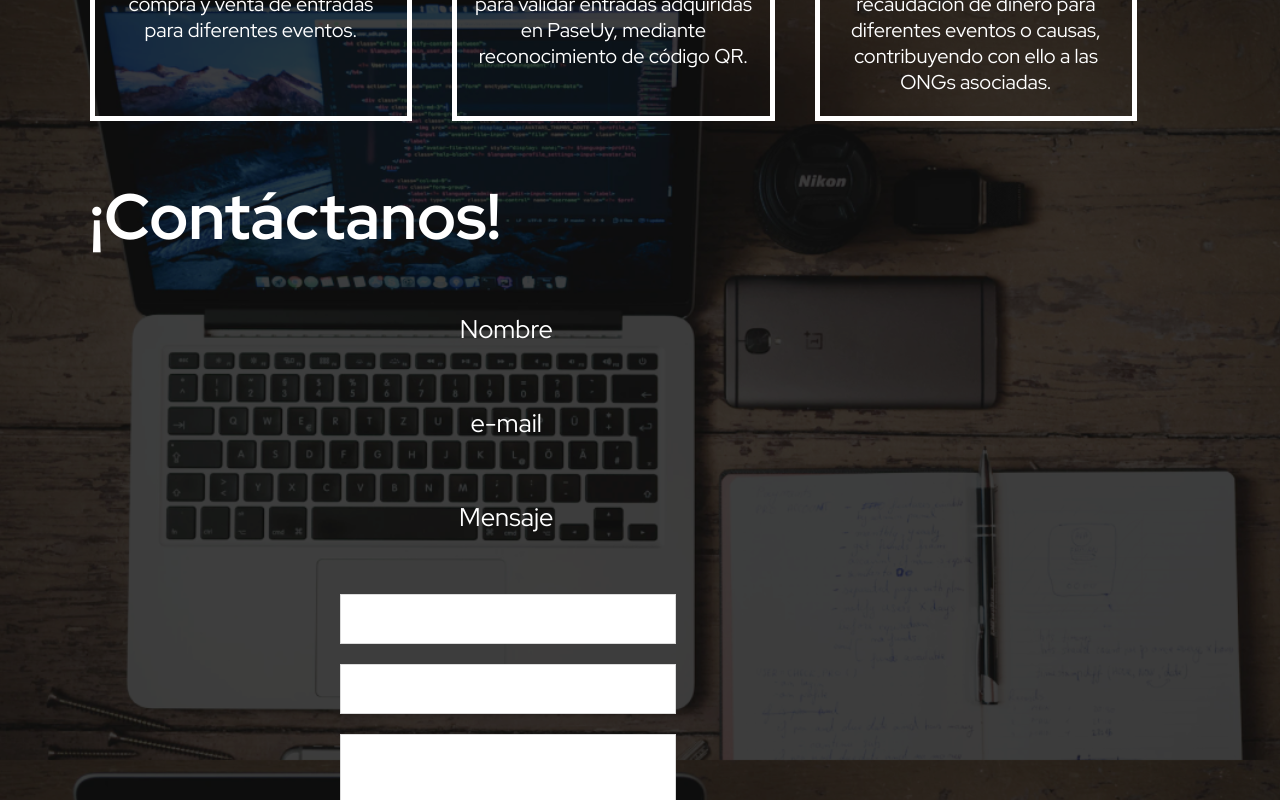
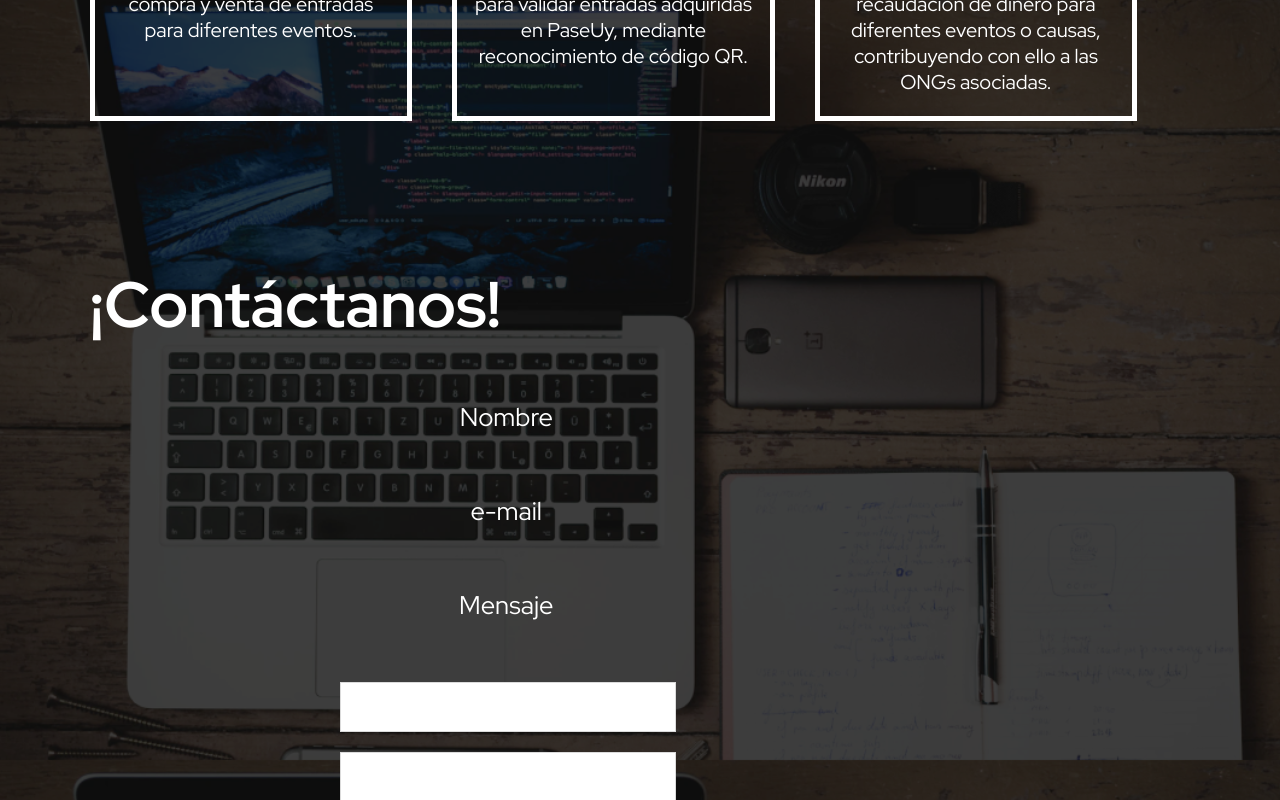
Before and after one commit to alepertu/bgd, a React (Create React App) app: page / in a window 1280 px wide. Shown: the part 4040-4840 px from the top of the page. Built offline with nearby package versions, Linux system fonts and the light colour scheme.

Commit message:
Cambio menor en contactanos

```diff
--- a/src/Components/Contacto.jsx
+++ b/src/Components/Contacto.jsx
@@ -1,6 +1,7 @@
 import './css/estilo-contactanosb1.css';
-//import wpp
-//import mail
+import wpp from '../images/iconos/whatsapp.svg';
+import mail from '../images/iconos/mail.svg';
+
 function Contacto() {
   return (
     <section id="contacto">
@@ -20,7 +21,7 @@ function Contacto() {
             style={{ width: '314px', heigth: '1px' }}
           />
           <input
-            type="emal"
+            type="email"
             name="email"
             className="campo"
             style={{ width: '314px', heigth: '1px' }}
--- a/src/Components/css/estilo-contactanosb1.css
+++ b/src/Components/css/estilo-contactanosb1.css
@@ -1,5 +1,6 @@
 #contacto{
     margin-left: 7%;
+    padding-top: 88px;
 }
 
 .container-form{
```
